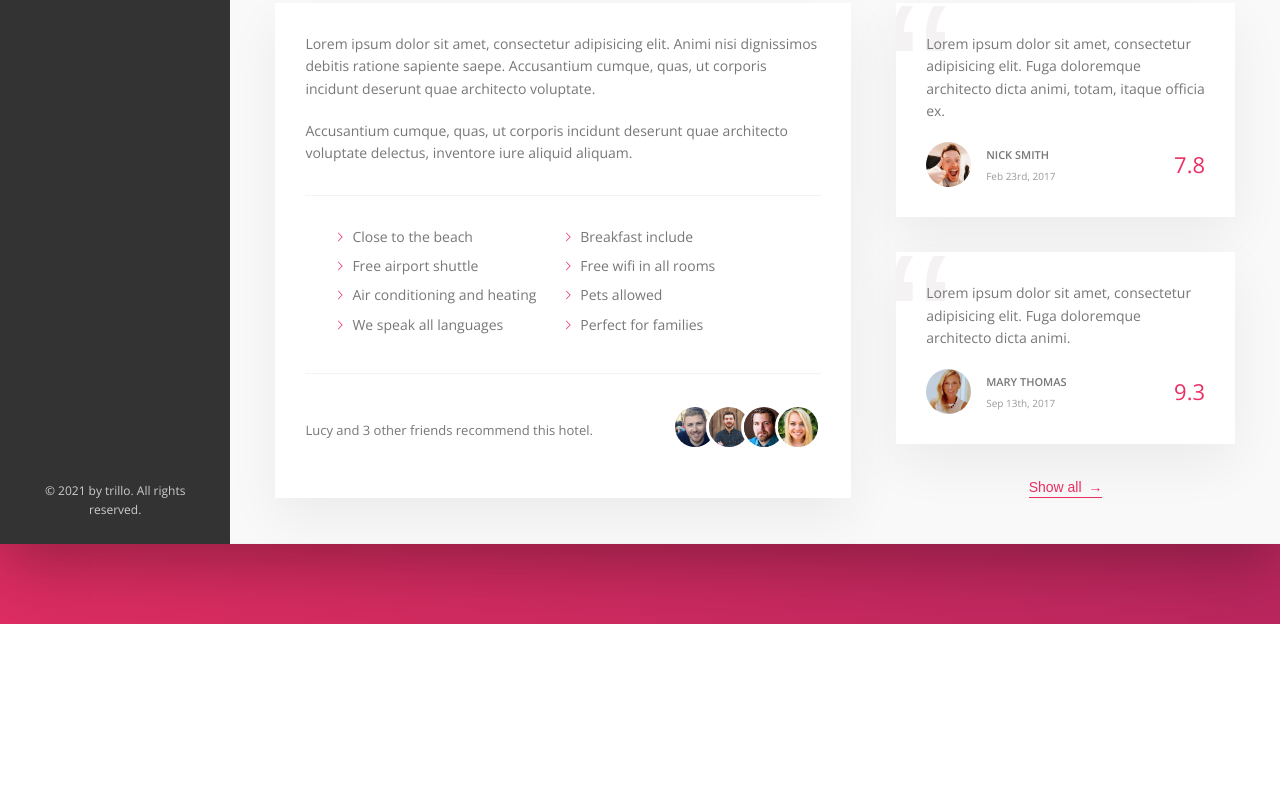
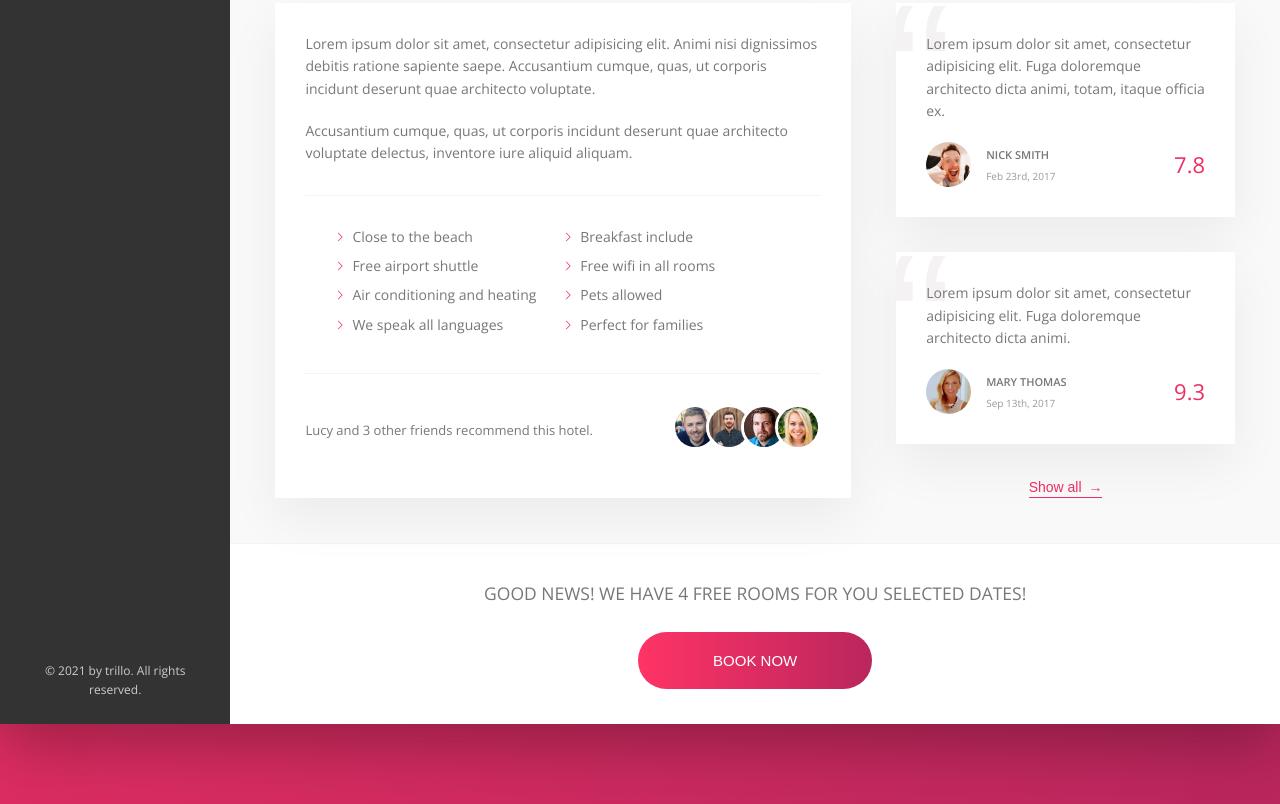
Before and after one commit to JeffFlowerday/trillo, a plain HTML site: page index.html in a window 1280 px wide. Shown: the part 670-1474 px from the top of the page. Before the commit the page ends 1294 px from the top, so only its background shows below. Drawn offline with nearby package versions, Linux system fonts and the light colour scheme.

Commit message:
Desktop site finished.

```diff
--- a/css/style.css
+++ b/css/style.css
@@ -463,3 +463,55 @@
   font-family: sans-serif;
   z-index: 1;
 }
+
+.cta {
+  padding: 3.5rem 0;
+  text-align: center;
+}
+.cta__book-now {
+  font-size: 1.75rem;
+  font-weight: 300;
+  text-transform: uppercase;
+  margin-bottom: 2.5rem;
+}
+
+.btn {
+  font-size: 1.5rem;
+  font-weight: 300;
+  text-transform: uppercase;
+  border-radius: 100px;
+  border: none;
+  color: #fff;
+  background-image: linear-gradient(to right, var(--color-primary-light), var(--color-primary-dark));
+  position: relative;
+  overflow: hidden;
+  cursor: pointer;
+}
+.btn > * {
+  display: inline-block;
+  height: 100%;
+  width: 100%;
+  transition: all 0.2s;
+}
+.btn__visible {
+  padding: 2rem 7.5rem;
+}
+.btn__invisible {
+  position: absolute;
+  padding: 2rem;
+  left: 0;
+  top: -100%;
+}
+.btn:hover {
+  background-image: linear-gradient(to left, var(--color-primary-light), var(--color-primary-dark));
+}
+.btn:hover .btn__visible {
+  transform: translateY(100%);
+}
+.btn:hover .btn__invisible {
+  top: 0;
+}
+.btn:focus {
+  outline: none;
+  animation: pulsate 1s infinite;
+}
--- a/index.html
+++ b/index.html
@@ -184,6 +184,13 @@
               <button class="btn-inline">Show all <span>&rarr;</span></button>
             </div>
           </div>
+          <div class="cta">
+            <h2 class="cta__book-now">Good news! We have 4 free rooms for you selected dates!</h2>
+            <button class="btn">
+              <span class="btn__visible">Book now</span
+              ><span class="btn__invisible">Only 4 rooms left</span>
+            </button>
+          </div>
         </main>
       </div>
     </div>
--- a/sass/_components.scss
+++ b/sass/_components.scss
@@ -464,3 +464,77 @@
     z-index: 1;
   }
 }
+
+//////////////////////////////////////
+// CALL TO ACTIONT
+
+.cta {
+  padding: 3.5rem 0;
+  text-align: center;
+
+  &__book-now {
+    font-size: 1.75rem;
+    font-weight: 300;
+    text-transform: uppercase;
+    margin-bottom: 2.5rem;
+  }
+}
+
+//////////////////////////////////////
+// CALL TO ACTIONT
+
+.btn {
+  font-size: 1.5rem;
+  font-weight: 300;
+  text-transform: uppercase;
+  border-radius: 100px;
+  border: none;
+  color: #fff;
+  background-image: linear-gradient(
+    to right,
+    var(--color-primary-light),
+    var(--color-primary-dark)
+  );
+  position: relative;
+  overflow: hidden;
+  cursor: pointer;
+
+  & > * {
+    display: inline-block;
+    height: 100%;
+    width: 100%;
+    transition: all 0.2s;
+  }
+
+  &__visible {
+    padding: 2rem 7.5rem;
+  }
+
+  &__invisible {
+    position: absolute;
+    padding: 2rem;
+    left: 0;
+    top: -100%;
+  }
+
+  &:hover {
+    background-image: linear-gradient(
+      to left,
+      var(--color-primary-light),
+      var(--color-primary-dark)
+    );
+  }
+
+  &:hover &__visible {
+    transform: translateY(100%);
+  }
+
+  &:hover &__invisible {
+    top: 0;
+  }
+
+  &:focus {
+    outline: none;
+    animation: pulsate 1s infinite;
+  }
+}
```
